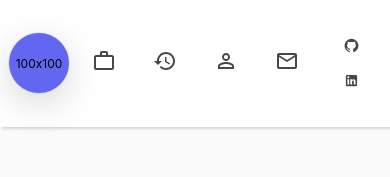
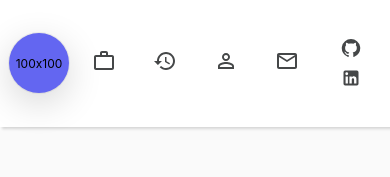
Before and after one commit to thalesfgalvao/personalPortfolio, a React (Vite) app: page / in a window 390 px wide. Shown: the top 177 px of the page. Built offline with nearby package versions, Linux system fonts and the light colour scheme.

Commit message:
Feat: use media queries to set different svg sizes

```diff
--- a/src/layout/Dashboard/SocialMedia/style.ts
+++ b/src/layout/Dashboard/SocialMedia/style.ts
@@ -5,7 +5,8 @@ export const SocialMediaWrapper = styled.div`
     display: flex;
     flex-direction: column;
     grid-row: 3;
-    gap: 2rem;
+    justify-content: space-around;
+    gap: 1rem;
 
     @media ${theme.breakpoints.mobile} {
       display: flex;
@@ -34,11 +35,13 @@ export const Link = styled.a`
   ${({ theme }) => css`
     display: flex;
     flex-direction: row;
+    align-items: center;
     gap: 1rem;
     font-size: ${theme.sizes.normal};
     color: ${theme.colors.body};
     transition: 0.2s;
     text-decoration: none;
+    max-width: max-content;
 
     &:hover {
       color: ${theme.colors.primary};
@@ -46,11 +49,40 @@ export const Link = styled.a`
       cursor: pointer;
       text-decoration: none;
     }
+
+    @media ${theme.breakpoints.mobile} {
+      svg {
+        font-size: ${theme.sizes.medium};
+      }
+    }
+    @media ${theme.breakpoints.tablet} {
+      svg {
+        font-size: ${theme.sizes.large};
+      }
+    }
+    @media ${theme.breakpoints.laptop} {
+      margin-left: 0.5rem;
+      svg {
+        font-size: ${theme.sizes.large};
+      }
+    }
+    @media ${theme.breakpoints.desktop} {
+      margin-left: 0.5rem;
+      svg {
+        font-size: ${theme.sizes.large};
+      }
+    }
   `}
 `;
 
 export const LinkLabel = styled.label`
   ${({ theme }) => css`
+    &:hover {
+      color: ${theme.colors.primary};
+      transition: 0.2s;
+      cursor: pointer;
+      text-decoration: none;
+    }
     @media ${theme.breakpoints.mobile} {
       display: none;
       visibility: hidden;
```
